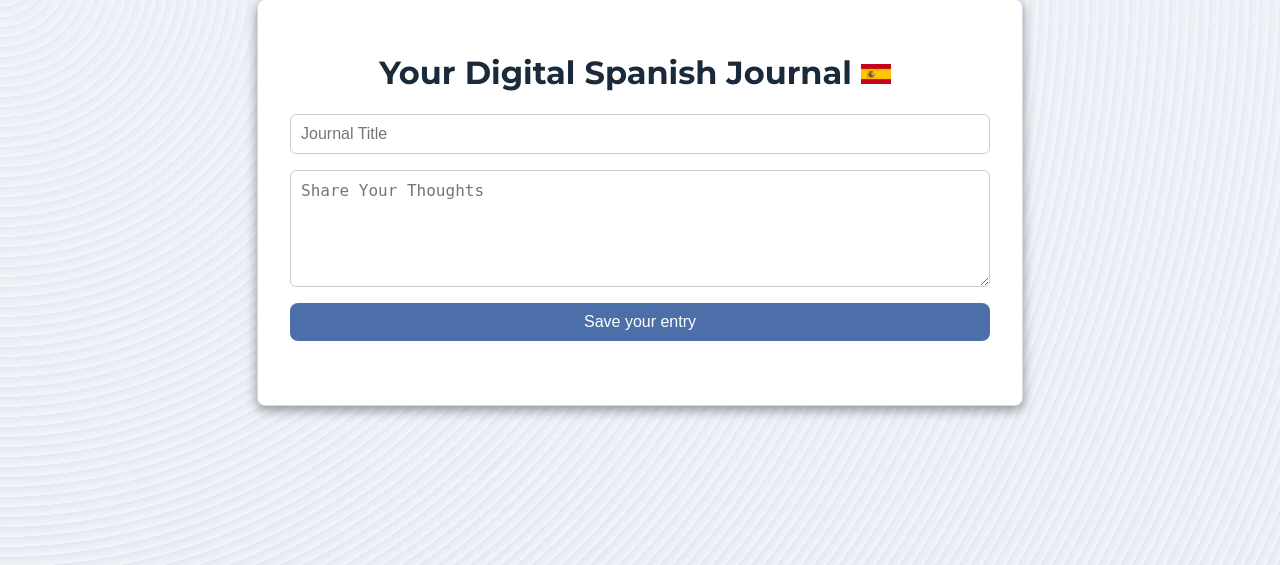
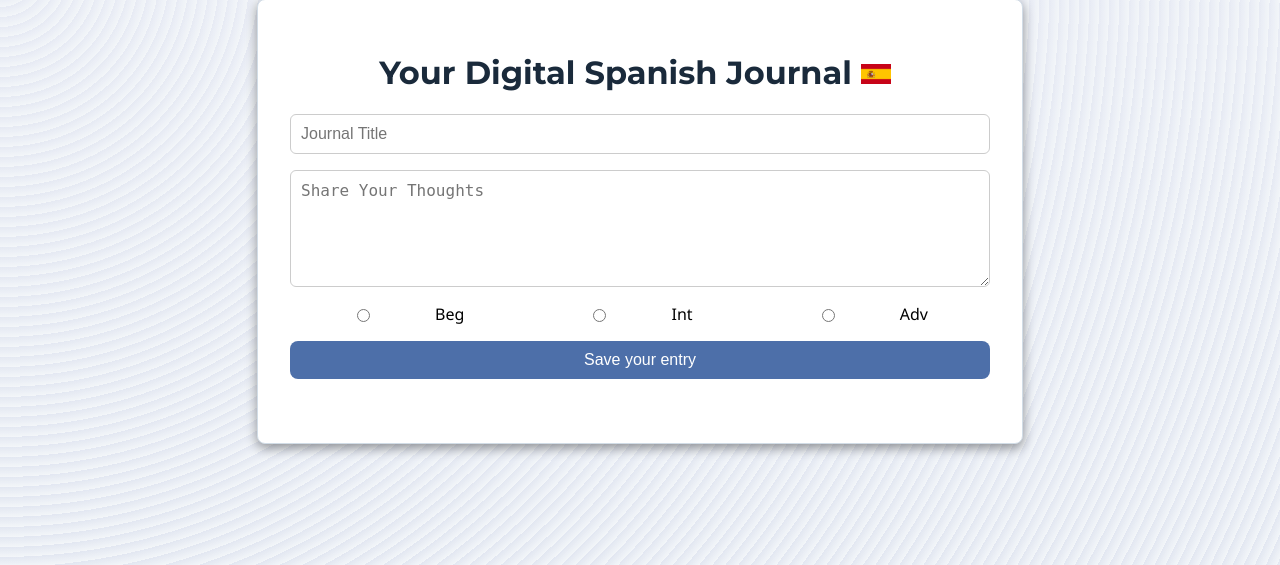
Before and after one commit to wmblack23/digital-spanish-journal, a Flask app: page / in a window 1280 px wide. Shown: the part 33-598 px from the top of the page. Run offline with Flask 3, Linux system fonts and the light colour scheme; the visitor is signed in with stand-in values (Sample User, id 1); data that the repository does not hold is empty.

Commit message:
Radio button

```diff
--- a/static/css/styles.css
+++ b/static/css/styles.css
@@ -92,6 +92,11 @@ button:hover {
     cursor: pointer;
     font-size: 0.9rem;
   }
+
+.choose-level {
+  display: flex;
+  justify-content: space-evenly;
+}
 
 .logout-btn:hover {
     background-color: #e0e7ef99;
--- a/templates/index.html
+++ b/templates/index.html
@@ -22,6 +22,14 @@
             <input type="text" name="title" placeholder="Journal Title" required>
             <textarea name="body" rows="5" placeholder="Share Your Thoughts" required></textarea>
             <input type="hidden" name="timestamp" id="local-timestamp">
+            <div class="choose-level">
+                <input type="radio" id="beginner" name="prompt_level" value="Beg">
+                <label for="html">Beg</label><br>
+                <input type="radio" id="intermediate" name="prompt_level" value="Int">
+                <label for="css">Int</label><br>
+                <input type="radio" id="advanced" name="prompt_level" value="Adv">
+                <label for="javascript">Adv</label>
+            </div>
             <button type="submit">Save your entry</button>
         </form>
         </main>
```
Also changed, not shown: 1 other file.
